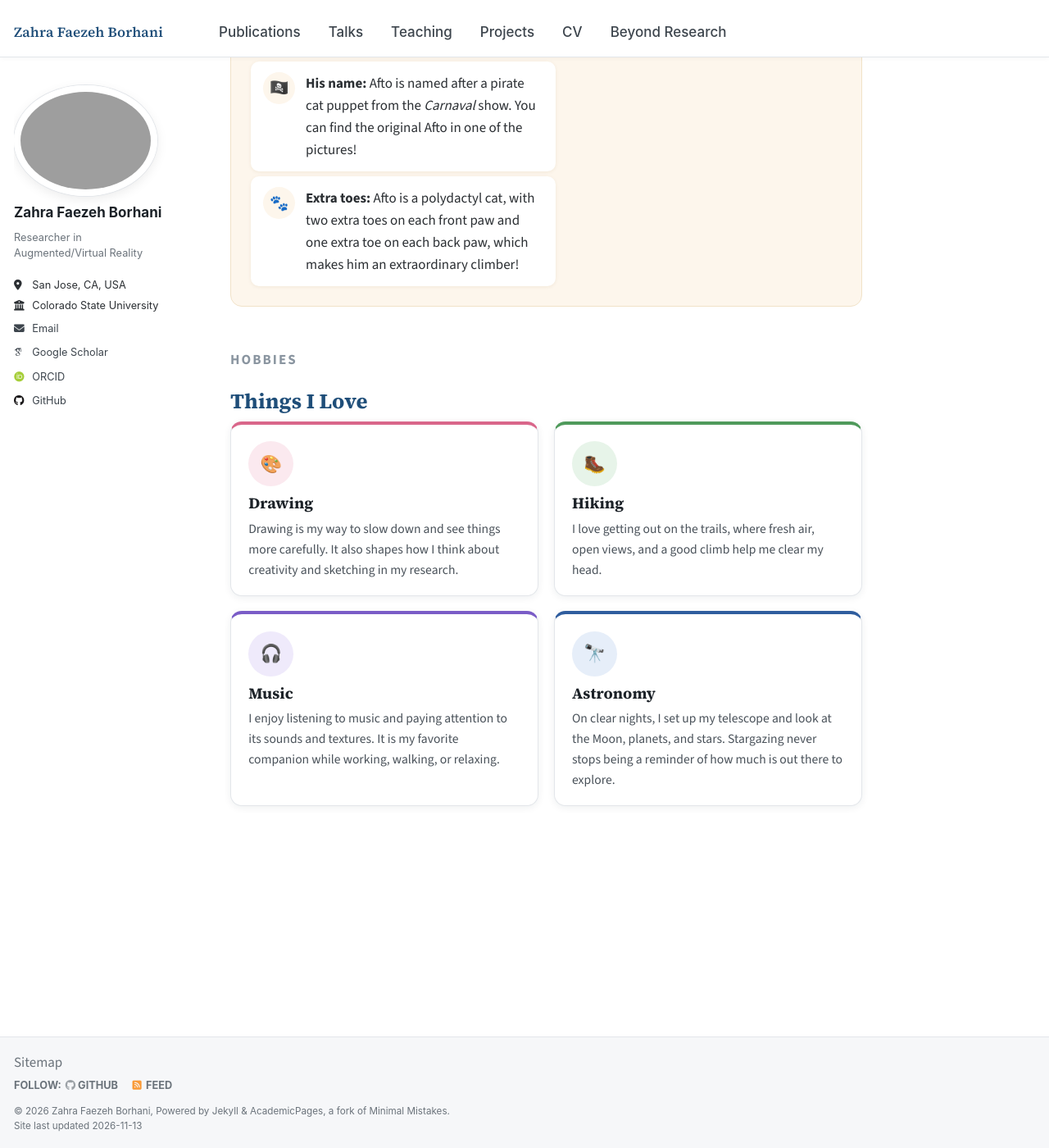
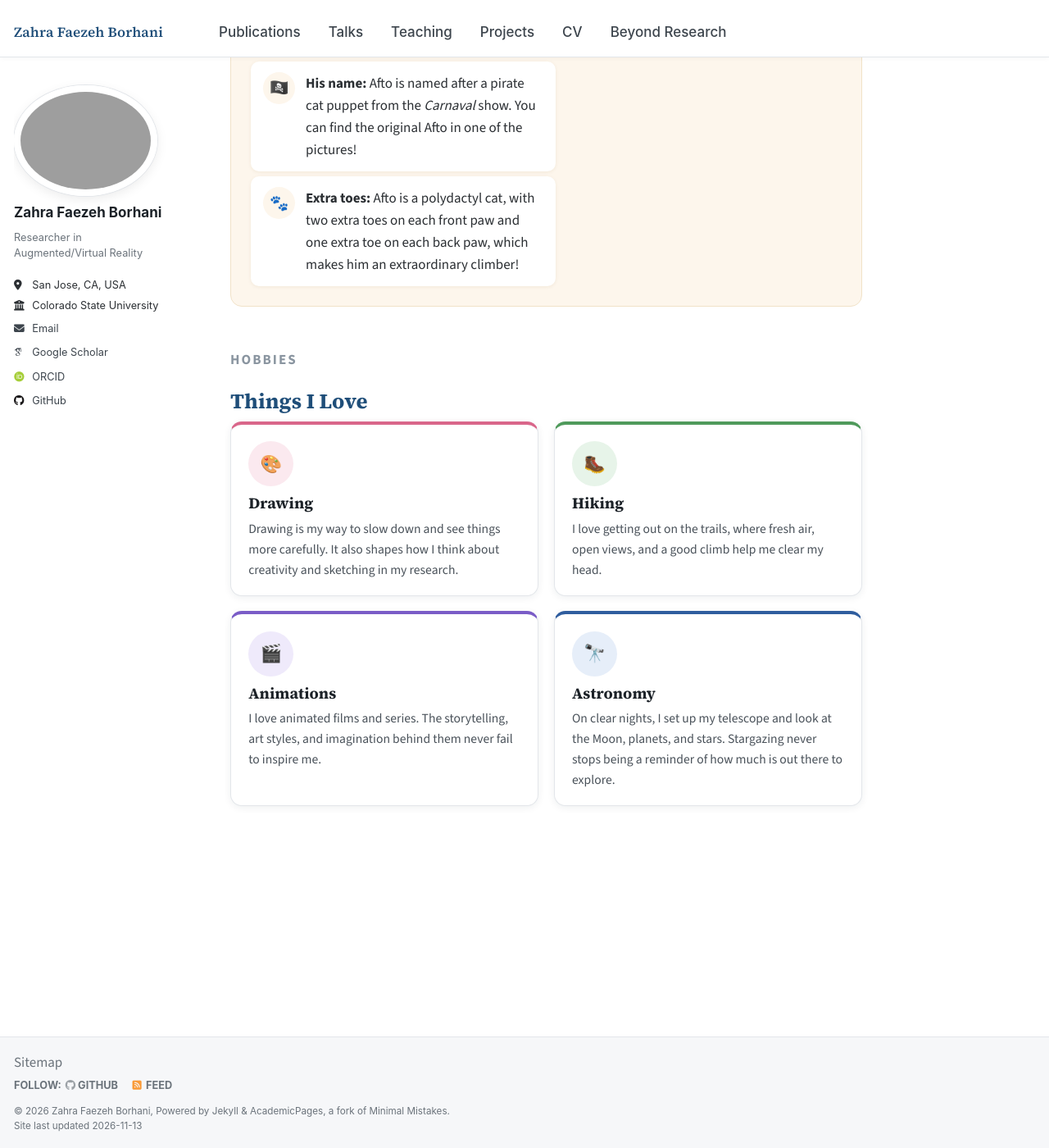
Before and after one commit to faezehborhani/faezehborhani.github.io, a Jekyll site: the page built from _pages/beyond-research.html, in a window 1280 px wide and 1400 px high, scrolled down 752 px. Shown: the whole window at 82% size. Built offline with Jekyll 4.4.1, drawn with Linux system fonts in a browser that asks for light colours; some web fonts are replaced.

Commit message:
Replace Music with Animations on Beyond Research and About
Co-Authored-By: Claude Opus 5.5 <noreply@anthropic.com>

```diff
--- a/_pages/beyond-research.html
+++ b/_pages/beyond-research.html
@@ -9,7 +9,7 @@ author_profile: true
   Photos appear automatically: drop numbered images (1-foo.jpg, 2-bar.jpg, ...) into
     images/personal/events/          professional moments
     images/personal/afto/            Afto
-    images/personal/interests/<name>/  drawing, hiking, music, astronomy
+    images/personal/interests/<name>/  drawing, hiking, animations, astronomy
   Empty folders simply show no gallery.
 {% endcomment %}
 
@@ -76,11 +76,11 @@ author_profile: true
       {% include publication-gallery.html dir="/images/personal/interests/hiking/" label="Hiking" %}
     </article>
 
-    <article class="interest interest--music">
-      <span class="interest__icon" aria-hidden="true">🎧</span>
-      <h3>Music</h3>
-      <p>I enjoy listening to music and paying attention to its sounds and textures. It is my favorite companion while working, walking, or relaxing.</p>
-      {% include publication-gallery.html dir="/images/personal/interests/music/" label="Music" %}
+    <article class="interest interest--animations">
+      <span class="interest__icon" aria-hidden="true">🎬</span>
+      <h3>Animations</h3>
+      <p>I love animated films and series. The storytelling, art styles, and imagination behind them never fail to inspire me.</p>
+      {% include publication-gallery.html dir="/images/personal/interests/animations/" label="Animations" %}
     </article>
 
     <article class="interest interest--astronomy">
@@ -177,7 +177,7 @@ author_profile: true
 .interest:hover { transform: translateY(-3px); box-shadow: 0 10px 24px rgba(20, 40, 60, .12); }
 .interest--drawing   { --tint: #d9668a; --tint-soft: #fbe9ef; }
 .interest--hiking    { --tint: #4f9a5b; --tint-soft: #e7f4e9; }
-.interest--music     { --tint: #7a5cc7; --tint-soft: #efeafb; }
+.interest--animations{ --tint: #7a5cc7; --tint-soft: #efeafb; }
 .interest--astronomy { --tint: #2f5d9e; --tint-soft: #e6eef9; }
 .interest__icon {
   display: inline-flex; align-items: center; justify-content: center;
```
Also changed, not shown: _pages/about.md (+1 -1 lines), 1 other file.
